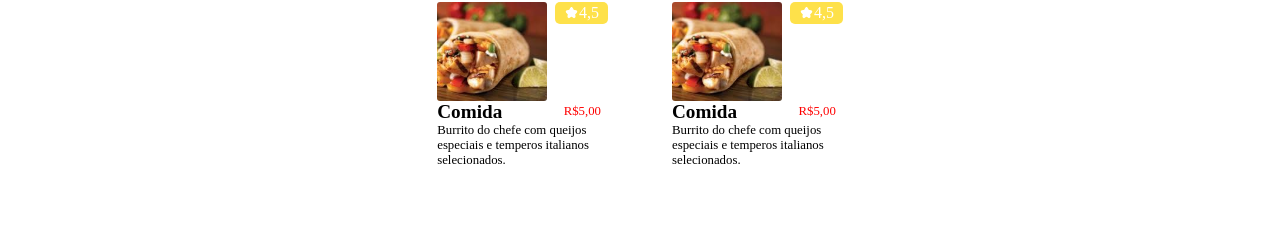
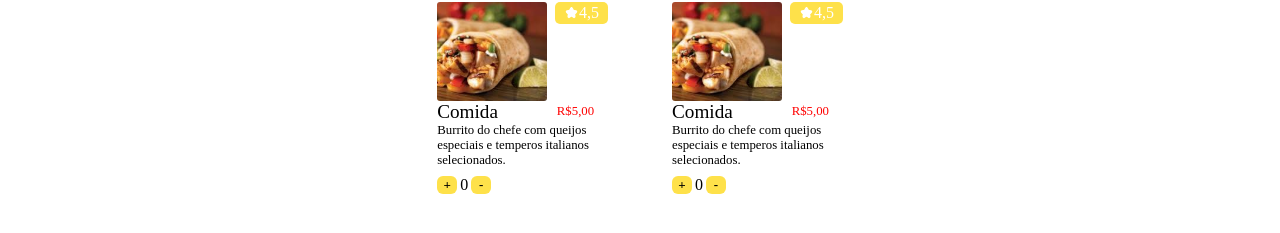
Before and after one commit to yVilaca/comii, a React (Create React App) app: page / in a window 1280 px wide. Shown: the part 333-566 px from the top of the page. Built offline with nearby package versions, Linux system fonts and the light colour scheme.

Commit message:
item sum button

```diff
--- a/src/App.js
+++ b/src/App.js
@@ -4,7 +4,10 @@ import NavBar from "./componentes/topbar";
 import './app.css'
 import Itens from "./componentes/itens";
 
+
+
 function App() {
+
   return (
     <div className="App">
       <NavBar />
@@ -18,8 +21,9 @@ function App() {
         <a href="#item"><Itens /></a>
         <a href="#item"><Itens /></a>
       </div>
+    </div>
 
-    </div>
+
   );
 }
 
--- a/src/componentes/itens/index.jsx
+++ b/src/componentes/itens/index.jsx
@@ -1,6 +1,20 @@
 import './itens.css';
+import { useState } from 'react';
 
 function Itens() {
+    const [count, setCount] = useState(0);
+
+    const incrementCount = () => {
+        setCount(count + 1);
+    };
+
+    const decrementCount = () => {
+        if (count>0){
+            setCount(count - 1);
+        }
+
+    };
+
     return <div>
         <ul id='item-img'>
             <img src="./imgs/item1.svg" alt="" />
@@ -13,6 +27,11 @@ function Itens() {
             <li id='linha-1'><p>Comida</p> <p>R$5,00</p></li>
             <li id='desc-item'>Burrito do chefe com queijos especiais e temperos italianos selecionados.</li>
         </ul>
+        <div className="counter">
+            <button onClick={incrementCount}>+</button>
+            <p>{count}</p>
+            <button onClick={decrementCount}>-</button>
+        </div>
     </div>
 }
 export default Itens;
--- a/src/componentes/itens/itens.css
+++ b/src/componentes/itens/itens.css
@@ -1,3 +1,22 @@
+.counter{
+    width: 60px;
+    margin-top: 1vh;
+    display: flex;
+    justify-content: left;
+    gap: 5%;
+}
+.counter>button{
+    font-family: 'Sarabun';
+    text-align: center;
+    align-items: center;
+    vertical-align: middle;
+    font-weight: 600;
+    font-size: 13px;
+    width: 20px;
+    border: none;
+    border-radius: 6px;
+    background-color: #FEE14A;
+}
 #linha-1 {
     display: flex;
     gap: 0% 60%; /* Usando porcentagem para espaço entre os elementos */
@@ -14,7 +33,7 @@
 }
 
 #linha-1 > p:nth-child(1) {
-    font-weight: 600;
+    font-weight: 500;
     font-size: 1.2em; /* Usando unidades relativas para o tamanho da fonte */
 }
 
```
